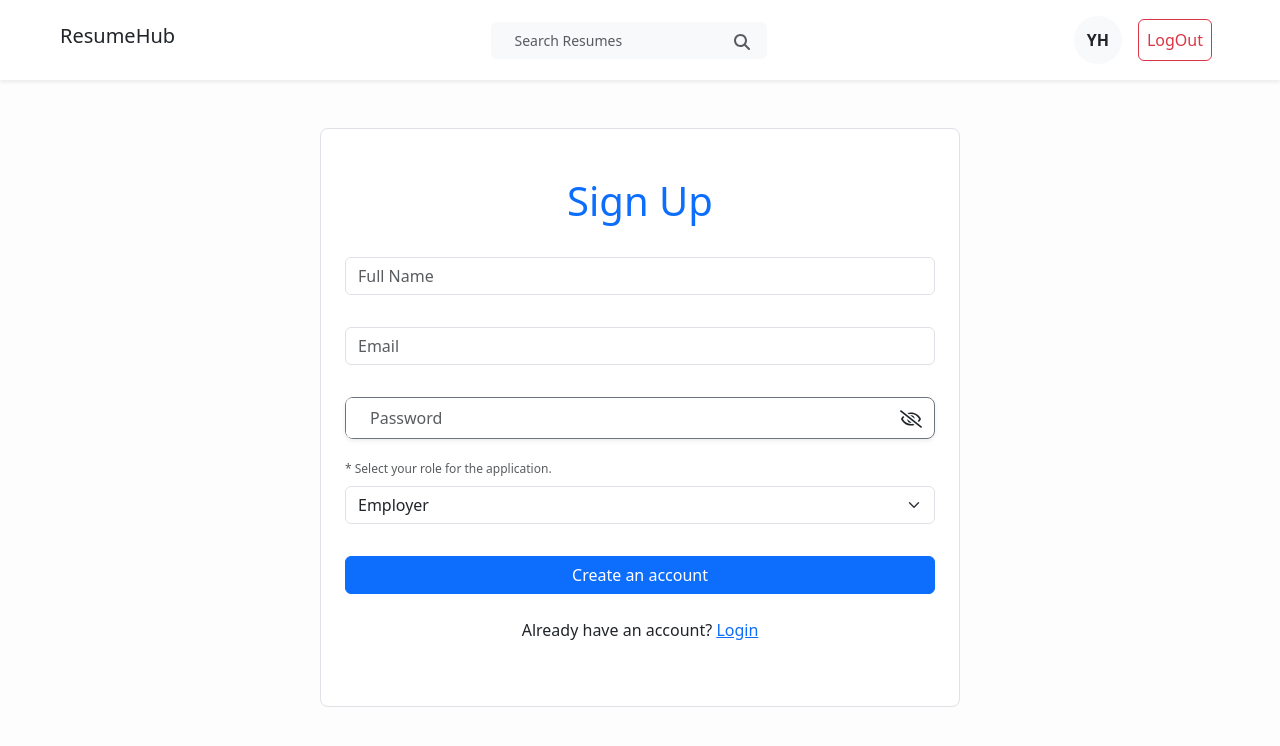
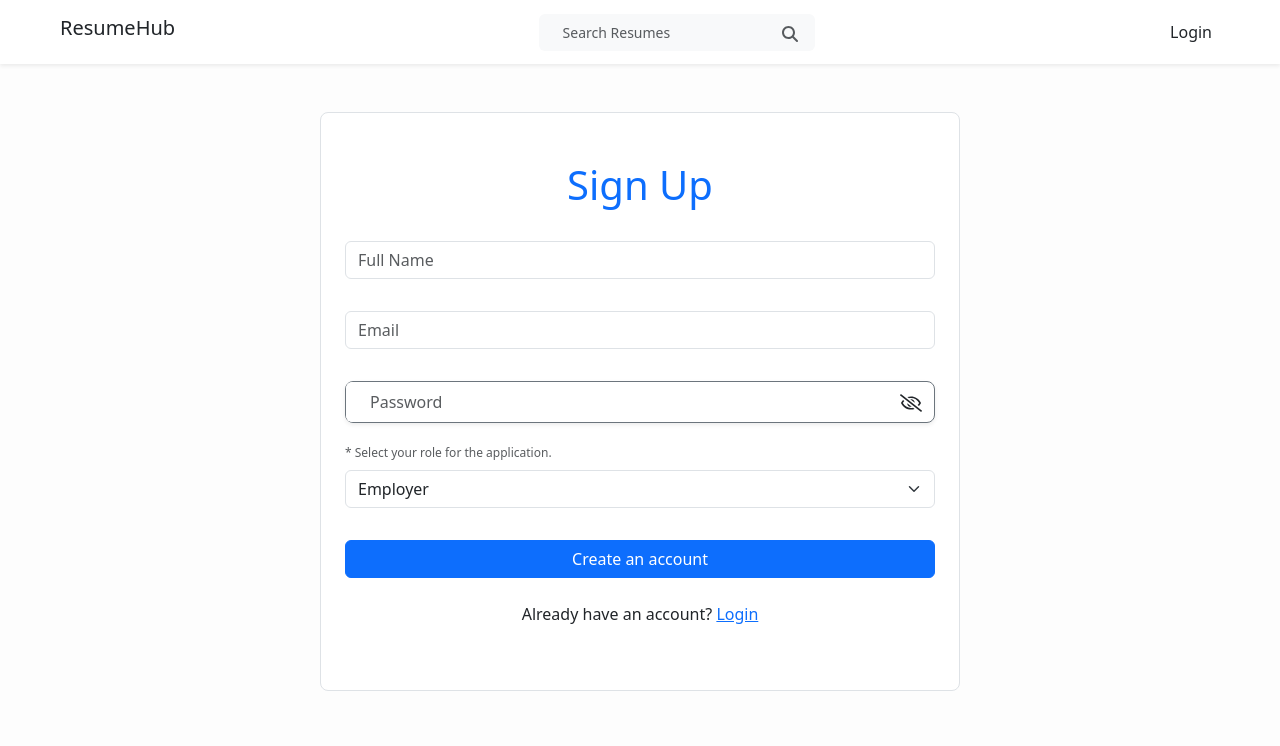
Before and after one commit to 0uali-Yassine/Front-ResumeHub, a React (Vite) app: page /signup in a window 1280 px wide. Shown: the top 746 px of the page. Built offline with nearby package versions, Linux system fonts and the light colour scheme.

Commit message:
check user if auth and display thier name ....

```diff
--- a/src/components/ProfileInfo.jsx
+++ b/src/components/ProfileInfo.jsx
@@ -1,20 +1,74 @@
-import React from 'react'
-import { getInitials } from '../utils/helper'
+import React, { useEffect, useState } from 'react';
+import PropTypes from 'prop-types'; // Add prop-types for validation
+import { getInitials } from '../utils/helper';
+import axiosInstance from '../utils/axiosInstance';
 
-function ProfileInfo({onLogout}) {
+function ProfileInfo({ onLogout }) {
+  const [user, setUser] = useState(null);
+  const [loading, setLoading] = useState(true);
+  const [error, setError] = useState(null);
+
+  useEffect(() => {
+    const token = localStorage.getItem('token');
+    if (!token) {
+      setLoading(false);
+      return;
+    }
+
+    const fetchUser = async () => {
+      try {
+        const response = await axiosInstance.get('/get-user', {
+          headers: {
+            Authorization: `Bearer ${token}`,
+          },
+        });
+
+        if (!response?.data?.error) {
+          setUser(response?.data?.user);
+        } else {
+          setError(response.data.message || 'Failed to fetch user data');
+        }
+      } catch (error) {
+        setError(error.message || 'Error fetching user data');
+        console.error('Error fetching user:', error);
+      } finally {
+        setLoading(false);
+      }
+    };
+
+    fetchUser();
+  }, []);
+
+  if (loading) return <div className="p-2">Loading...</div>;
+  if (error) return <div className="p-2 text-danger">{error}</div>;
+  if (!user) return <div className="p-2">Login</div>;
+  console.log(user);
+  console.log(user?.name);
+
   return (
     <div className="d-flex align-items-center gap-3 p-2">
-            <div className="d-flex justify-content-center fw-bold align-items-center rounded-circle bg-light text-dark font-weight-medium" style={{ width: '3rem', height: '3rem' }}>
-                {getInitials("ygbahzd hg")}
+      <div
+        className="d-flex justify-content-center fw-bold align-items-center rounded-circle bg-light text-dark font-weight-medium"
+        style={{ width: '3rem', height: '3rem' }}
+        aria-label="User avatar"
+      >
+        {getInitials(user?.fullName)}
       </div>
       <div>
-                <button className="btn btn-outline-danger p-2 text-sm font-weight-bold" onClick={onLogout}>
-                    LogOut
+        <button
+          className="btn btn-outline-danger p-2 text-sm font-weight-bold"
+          onClick={onLogout}
+          aria-label="Logout"
+        >
+          Logout
         </button>
       </div>
     </div>
-
-    )
+  );
 }
 
-export default ProfileInfo
+// ProfileInfo.propTypes = {
+//   onLogout: PropTypes.func.isRequired,
+// };
+
+export default ProfileInfo;
```
Lines whose indentation alone changed are shown as unchanged.
